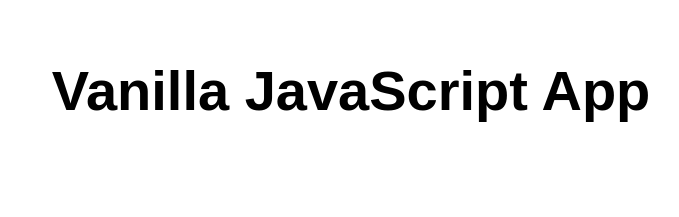
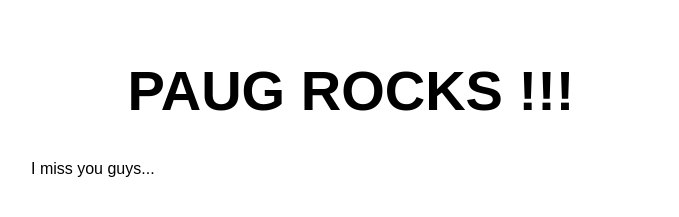
Before and after one commit to sadranyi/paug-static-app, a plain HTML site: page index.html in a window 1280 px wide. Shown: the whole page, without its empty margins (289-968 px from the left). Drawn offline with Linux system fonts and the light colour scheme.

Commit message:
changed app title

```diff
--- /dev/null
+++ b/codealike.json
@@ -0,0 +1 @@
+{"projectId":"099e7f50-c635-11ea-ab7c-d7b0efef325e","projectName":"paug-static-app"}
--- a/index.html
+++ b/index.html
@@ -10,7 +10,8 @@
 
 <body>
   <main>
-    <h1>Vanilla JavaScript App</h1>
+    <h1>PAUG ROCKS !!!</h1>
+    <p>I miss you guys...</p>
   </main>
 </body>
 
```
